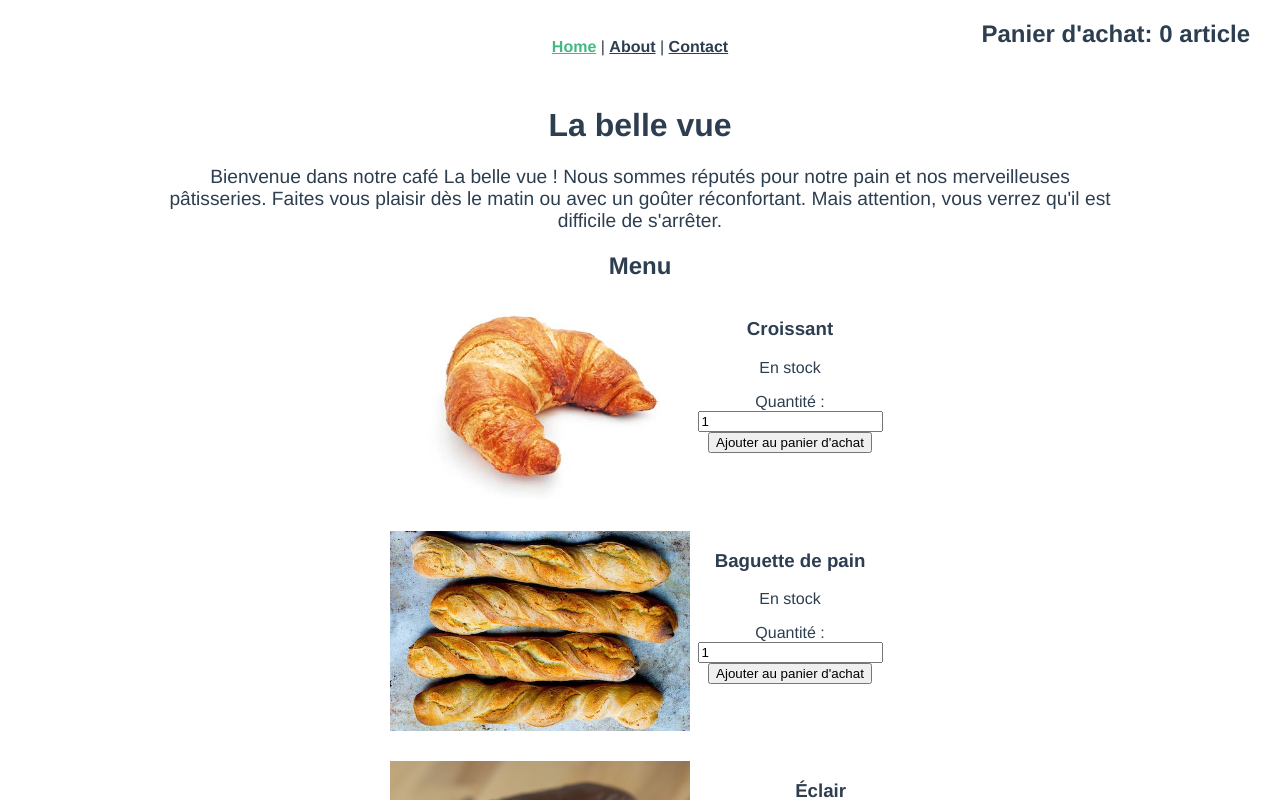
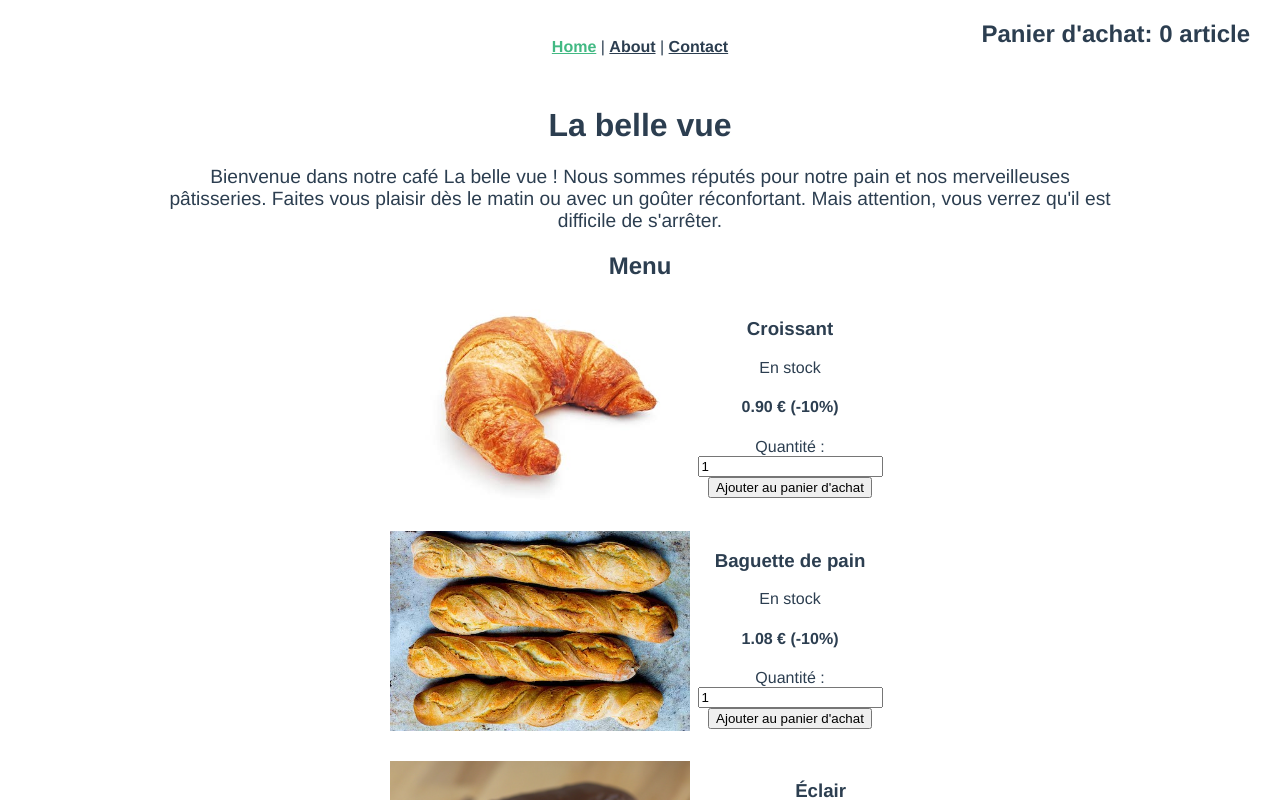
Before and after one commit to fkukus/vue-ocr-tuto, a Vue app in the folder cli-version/: page / in a window 1280 px wide. Shown: the top 800 px of the page. Built offline with nearby package versions, Linux system fonts and the light colour scheme.

Commit message:
P2C4: lifecycle hooks

```diff
--- a/cli-version/src/components/MenuItem.vue
+++ b/cli-version/src/components/MenuItem.vue
@@ -9,6 +9,7 @@
       <h3>{{ name }}</h3>
       <p v-if="inStock">En stock</p>
       <p v-else>En rupture de stock</p>
+      <h4>{{ getPrice }}</h4>
       <div v-if="inStock">
         <label for="add-item-quantity">Quantité :</label>
         <input id="add-item-quantity" type="number" v-model.number="quantity" />
@@ -26,8 +27,33 @@ export default {
     'image',
     'quantity',
     'inStock',
-    'addFunction'
-  ]
+    'addFunction',
+    'price'
+  ],
+  data() {
+    return {
+      discount: 0
+    }
+  },
+  computed: {
+    getPrice() {
+      const calculatedPrice = (this.price * (100 + this.discount) / 100).toFixed(2)
+      let formatedDiscount = ''
+
+      if (this.discount !== 0) {
+        formatedDiscount = ' (' + this.discount + '%)'
+      }
+
+      return calculatedPrice + ' €' + formatedDiscount
+    }
+  },
+  beforeMount() {
+    const today = new Date().getDate()
+
+    if (today % 2 === 0) {
+      this.discount = -10
+    }
+  },
 }
 </script>
 
--- a/cli-version/src/views/Home.vue
+++ b/cli-version/src/views/Home.vue
@@ -18,6 +18,7 @@
           :quantity="item.quantity"
           :inStock="item.inStock"
           :addFunction="addToShoppingCart"
+          :price="item.price"
         />
       </section>
 
@@ -51,7 +52,8 @@ export default {
             alt: "Un croissant"
           },
           inStock: true,
-          quantity: 1
+          quantity: 1,
+          price: 1,
         },
         {
           name: "Baguette de pain",
@@ -60,7 +62,8 @@ export default {
             alt: "Quatre baguettes de pain"
           },
           inStock: true,
-          quantity: 1
+          quantity: 1,
+          price: 1.2
         },
         {
           name: "Éclair",
@@ -69,7 +72,8 @@ export default {
             alt: "Éclair au chocolat"
           },
           inStock: false,
-          quantity: 1
+          quantity: 1,
+          price: 1.6
         }
       ],
       shoppingCart: 0
```
